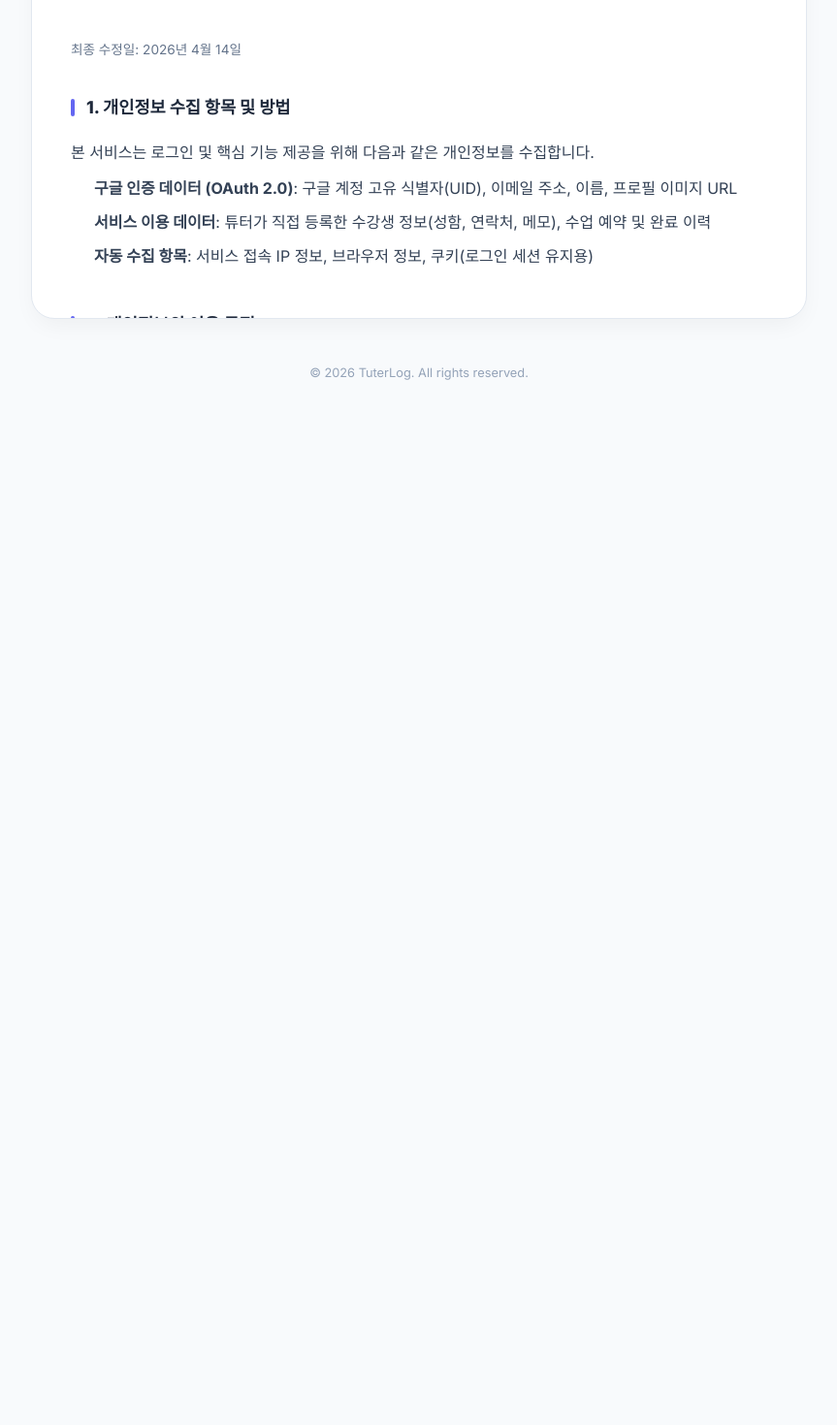
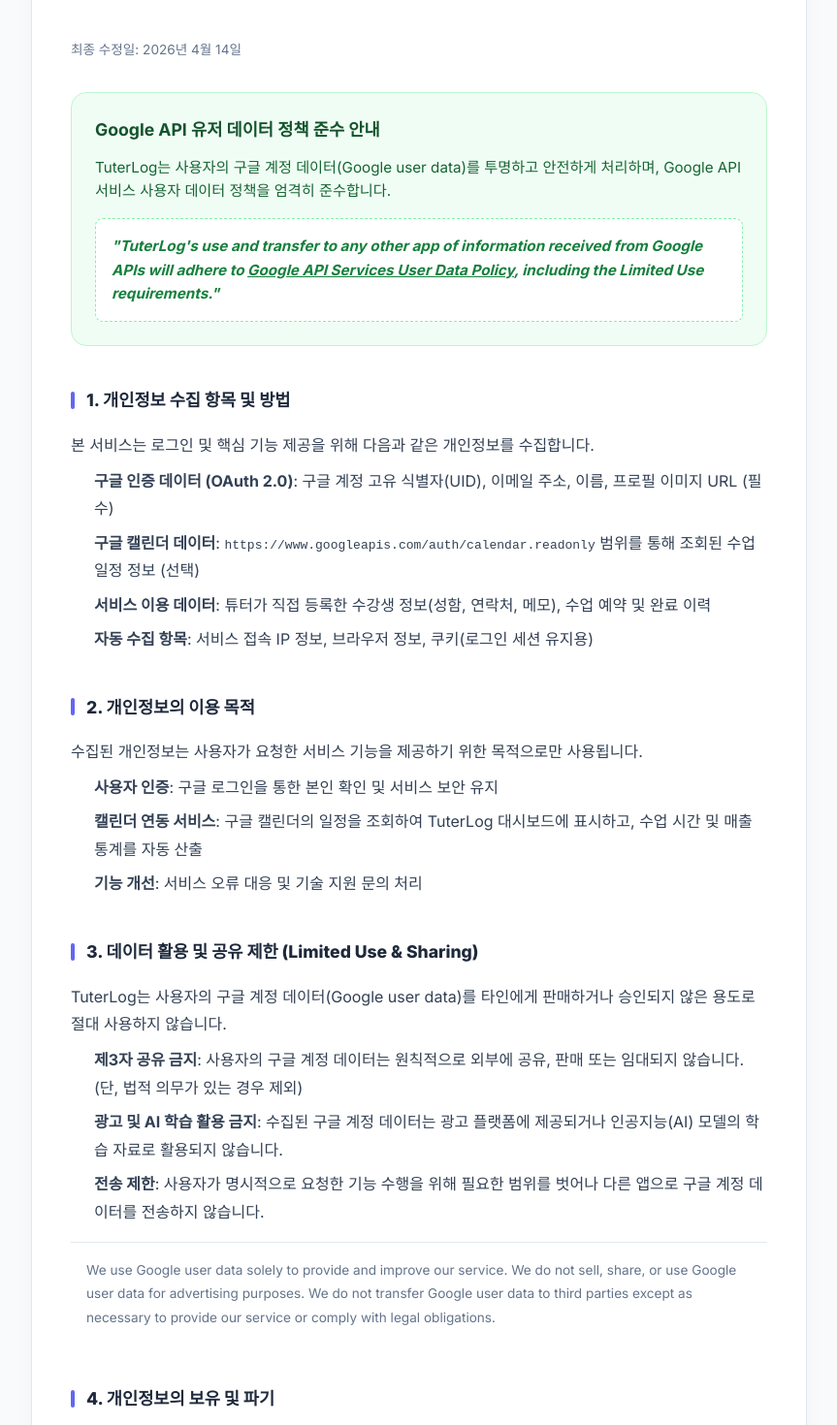
Before and after one commit to yonroku46/tuterlog, a Next.js app: page /docs/privacy in a window 1280 px wide. Shown: the part 360-1830 px from the top of the page at 97% size, without its empty margins (208-1071 px from the left). Before the commit the page ends 800 px from the top, so only its background shows below. Built offline with nearby package versions, Linux system fonts and the light colour scheme; no server answers.

Commit message:
UI bug fix

```diff
--- a/src/app/docs/privacy/page.tsx
+++ b/src/app/docs/privacy/page.tsx
@@ -33,11 +33,34 @@
           <div className="legal-content-body">
             <div className="last-updated">최종 수정일: {lastUpdated}</div>
 
+            {/* Google Compliance Section - Make this very prominent */}
+            <div className="google-disclosure-box" style={{
+              padding: '1.5rem',
+              backgroundColor: '#f0fdf4',
+              border: '1px solid #bbf7d0',
+              borderRadius: '1rem',
+              marginBottom: '2.5rem',
+              color: '#166534',
+              fontSize: '0.95rem',
+              lineHeight: '1.6'
+            }}>
+              <h3 style={{ color: '#14532d', marginBottom: '0.75rem', fontSize: '1.1rem', border: 'none', padding: 0 }}>
+                Google API 유저 데이터 정책 준수 안내
+              </h3>
+              <p style={{ marginBottom: '1rem' }}>
+                TuterLog는 사용자의 구글 계정 데이터(Google user data)를 투명하고 안전하게 처리하며, Google API 서비스 사용자 데이터 정책을 엄격히 준수합니다.
+              </p>
+              <div style={{ fontWeight: 700, fontStyle: 'italic', color: '#15803d', padding: '1rem', background: 'white', borderRadius: '0.5rem', border: '1px dashed #86efac' }}>
+                "TuterLog's use and transfer to any other app of information received from Google APIs will adhere to <a href="https://developers.google.com/terms/api-services-user-data-policy" target="_blank" rel="noopener noreferrer" style={{ textDecoration: 'underline' }}>Google API Services User Data Policy</a>, including the Limited Use requirements."
+              </div>
+            </div>
+
             <section>
               <h3>1. 개인정보 수집 항목 및 방법</h3>
               <p>본 서비스는 로그인 및 핵심 기능 제공을 위해 다음과 같은 개인정보를 수집합니다.</p>
               <ul>
-                <li><strong>구글 인증 데이터 (OAuth 2.0)</strong>: 구글 계정 고유 식별자(UID), 이메일 주소, 이름, 프로필 이미지 URL</li>
+                <li><strong>구글 인증 데이터 (OAuth 2.0)</strong>: 구글 계정 고유 식별자(UID), 이메일 주소, 이름, 프로필 이미지 URL (필수)</li>
+                <li><strong>구글 캘린더 데이터</strong>: <code>https://www.googleapis.com/auth/calendar.readonly</code> 범위를 통해 조회된 수업 일정 정보 (선택)</li>
                 <li><strong>서비스 이용 데이터</strong>: 튜터가 직접 등록한 수강생 정보(성함, 연락처, 메모), 수업 예약 및 완료 이력</li>
                 <li><strong>자동 수집 항목</strong>: 서비스 접속 IP 정보, 브라우저 정보, 쿠키(로그인 세션 유지용)</li>
               </ul>
@@ -45,44 +68,43 @@
 
             <section>
               <h3>2. 개인정보의 이용 목적</h3>
-              <p>수집된 개인정보는 다음의 구체적 목적으로만 사용됩니다.</p>
+              <p>수집된 개인정보는 사용자가 요청한 서비스 기능을 제공하기 위한 목적으로만 사용됩니다.</p>
               <ul>
-                <li><strong>사용자 인증</strong>: 구글 로그인을 통한 신원 확인 및 서비스 권한 관리</li>
-                <li><strong>서비스 제공</strong>: 수강생 관리, 수업 일정 동기화(구글 캘린더 연동), 매출 통계 산출</li>
-                <li><strong>고객 서비스</strong>: 서비스 오류 대응 및 기술 지원 문의 처리</li>
+                <li><strong>사용자 인증</strong>: 구글 로그인을 통한 본인 확인 및 서비스 보안 유지</li>
+                <li><strong>캘린더 연동 서비스</strong>: 구글 캘린더의 일정을 조회하여 TuterLog 대시보드에 표시하고, 수업 시간 및 매출 통계를 자동 산출</li>
+                <li><strong>기능 개선</strong>: 서비스 오류 대응 및 기술 지원 문의 처리</li>
               </ul>
             </section>
 
             <section>
-              <h3>3. 구글 사용자 데이터의 활용 및 공유 제한 (Limited Use Policy)</h3>
-              <p>TuterLog는 구글 보안 정책을 준수하며 다음과 같이 데이터를 관리합니다.</p>
+              <h3>3. 데이터 활용 및 공유 제한 (Limited Use & Sharing)</h3>
+              <p>TuterLog는 사용자의 구글 계정 데이터(Google user data)를 타인에게 판매하거나 승인되지 않은 용도로 절대 사용하지 않습니다.</p>
               <ul>
-                <li><strong>데이터 활용 범위</strong>: 구글 캘린더 데이터 (조회 권한)를 통해 수집된 정보는 오직 사용자의 수업 일정 확인 및 관리 서비스 제공을 위해서만 사용됩니다.</li>
-                <li><strong>데이터 공유 제한</strong>: 귀하의 구글 계정 데이터를 외부에 판매, 공유 또는 임대하지 않습니다.</li>
-                <li><strong>Limited Use 준수 사항</strong>: TuterLog가 Google API로부터 수집한 정보의 사용 및 타 앱으로의 전송은 <a href="https://developers.google.com/terms/api-services-user-data-policy" target="_blank" rel="noopener noreferrer">Google API 서비스 사용자 데이터 정책</a>(제한적 사용 요구사항 포함)을 준수합니다.</li>
-                <li>사용자의 데이터를 인공지능 학습 용도로 사용하거나 광고 서비스에 제공하지 않습니다.</li>
+                <li><strong>제3자 공유 금지</strong>: 사용자의 구글 계정 데이터는 원칙적으로 외부에 공유, 판매 또는 임대되지 않습니다. (단, 법적 의무가 있는 경우 제외)</li>
+                <li><strong>광고 및 AI 학습 활용 금지</strong>: 수집된 구글 계정 데이터는 광고 플랫폼에 제공되거나 인공지능(AI) 모델의 학습 자료로 활용되지 않습니다.</li>
+                <li><strong>전송 제한</strong>: 사용자가 명시적으로 요청한 기능 수행을 위해 필요한 범위를 벗어나 다른 앱으로 구글 계정 데이터를 전송하지 않습니다.</li>
               </ul>
-              <div className="limited-use-footnote">
-                "TuterLog's use and transfer to any other app of information received from Google APIs will adhere to <a href="https://developers.google.com/terms/api-services-user-data-policy" target="_blank" rel="noopener noreferrer">Google API Services User Data Policy</a>, including the Limited Use requirements."
+              <div style={{ marginTop: '1rem', padding: '1rem', borderTop: '1px solid #e2e8f0', color: '#64748b', fontSize: '0.85rem' }}>
+                <p style={{ margin: 0 }}>We use Google user data solely to provide and improve our service. We do not sell, share, or use Google user data for advertising purposes. We do not transfer Google user data to third parties except as necessary to provide our service or comply with legal obligations.</p>
               </div>
             </section>
 
             <section>
-              <h3>4. 개인정보의 보유 및 파기 절차</h3>
-              <p>본 서비스는 원칙적으로 서비스 탈퇴 시까지 데이터를보관하며, 탈퇴 시 관련 법령에 따른 보관 의무가 없는 한 모든 데이터를 즉시 파기합니다.</p>
-              <p><strong>데이터 삭제 방법</strong>: 사용자는 서비스 내 '설정' 메뉴를 통하거나 <a href="mailto:yr9601@gmail.com">yr9601@gmail.com</a>으로 직접 요청하여 언제든지 서비스 탈퇴 및 데이터 삭제를 진행할 수 있습니다.</p>
+              <h3>4. 개인정보의 보유 및 파기</h3>
+              <p>사용자가 서비스를 탈퇴하거나 구글 계정 연동을 해제하는 경우, 관련 수집 데이터는 즉시 또는 법정 보관 기간 내에 안전하게 파기됩니다.</p>
+              <p><strong>데이터 삭제 요청</strong>: 우측 하단 설정 메뉴 또는 <a href="mailto:yr9601@gmail.com" style={{ color: '#4f46e5', textDecoration: 'underline' }}>yr9601@gmail.com</a>을 통해 언제든지 데이터 완전 삭제를 요청할 수 있습니다.</p>
             </section>
 
             <section>
-              <h3>5. 개인정보 보호를 위한 보안 조치</h3>
-              <p>TuterLog는 구글 클라우드 및 Firebase 인프라를 사용하여 모든 데이터를 암호화하여 저장하며, 무단 접근을 방지하기 위해 엄격한 인증 시스템을 구축하고 있습니다.</p>
+              <h3>5. 보안 조치</h3>
+              <p>TuterLog는 데이터 보호를 위해 전송 시 암호화(HTTPS)를 적용하며, 전문적인 클라우드 보안 도구(Firebase Auth & Firestore Security Rules)를 사용하여 데이터 접근 권한을 관리합니다.</p>
             </section>
 
             <section>
-              <h3>6. 개인정보 보호 책임자 안내</h3>
-              <p>개인정보 관련 문의나 권리 행사가 필요하신 경우 아래 연락처로 문의해 주시기 바랍니다.</p>
-              <div className="contact-footer" style={{ marginTop: '1rem', textAlign: 'left', padding: '1.5rem' }}>
-                <strong>이메일</strong>: yr9601@gmail.com
+              <h3>6. 문의처</h3>
+              <p>개인정보 처리와 관련한 의문사항은 아래의 책임자에게 문의해 주십시오.</p>
+              <div className="contact-footer" style={{ marginTop: '1rem', textAlign: 'left', padding: '1.5rem', background: '#f8fafc', borderRadius: '1rem' }}>
+                <strong>문의</strong>: {lastUpdated && "yr9601@gmail.com"}
               </div>
             </section>
           </div>
--- a/src/app/page.tsx
+++ b/src/app/page.tsx
@@ -75,7 +75,7 @@
           <div className="legal-links">
             <Link href="/docs/terms">서비스 이용약관</Link>
             <span className="divider">|</span>
-            <Link href="/docs/privacy" className="bold">개인정보처리방침</Link>
+            <Link href="/docs/privacy">개인정보처리방침</Link>
           </div>
         </div>
       </main>
--- a/src/components/layout/Sidebar.tsx
+++ b/src/components/layout/Sidebar.tsx
@@ -64,7 +64,7 @@
       )}
       <div className="sidebar-footer">
         <Link href="/docs/terms" onClick={onItemClick}>약관</Link>
-        <Link href="/docs/privacy" onClick={onItemClick} className="legal-bold">개인정보</Link>
+        <Link href="/docs/privacy" onClick={onItemClick}>개인정보</Link>
       </div>
     </aside>
   );
--- a/src/styles/globals.scss
+++ b/src/styles/globals.scss
@@ -20,11 +20,14 @@
   margin: 0;
 }
 
-html,
+html {
+  height: 100%;
+}
+
 body {
   max-width: 100%;
   overflow-x: hidden;
-  height: 100%;
+  min-height: 100%;
 }
 
 body {
--- a/src/styles/layout/sidebar.scss
+++ b/src/styles/layout/sidebar.scss
@@ -119,11 +119,6 @@
       color: inherit;
       text-decoration: none;
       transition: color 0.2s;
-
-      &.legal-bold {
-        font-weight: 700;
-        color: #94a3b8;
-      }
     }
   }
 }
--- a/src/styles/pages/dashboard.scss
+++ b/src/styles/pages/dashboard.scss
@@ -105,6 +105,10 @@
     @media (max-width: $mobile) {
       padding: 1rem;
       padding-top: 5rem;
+    }
+
+    .public-docs-container {
+      padding: 0;
     }
   }
 }
--- a/src/styles/pages/docs.scss
+++ b/src/styles/pages/docs.scss
@@ -10,7 +10,7 @@
   align-items: center;
 
   @media (max-width: $mobile) {
-    padding: 0;
+    padding: 1.5rem 1rem;
   }
 
   .docs-header-nav {
--- a/src/styles/pages/login.scss
+++ b/src/styles/pages/login.scss
@@ -114,10 +114,6 @@
         text-decoration: none;
         transition: color 0.2s;
 
-        &.bold {
-          font-weight: 700;
-        }
-
         &:hover {
           color: $primary-color;
         }
```
Also changed, not shown: src/app/docs/terms/page.tsx (+26 -30 lines), 1 other file (tests, documents, lock files or other folders).
